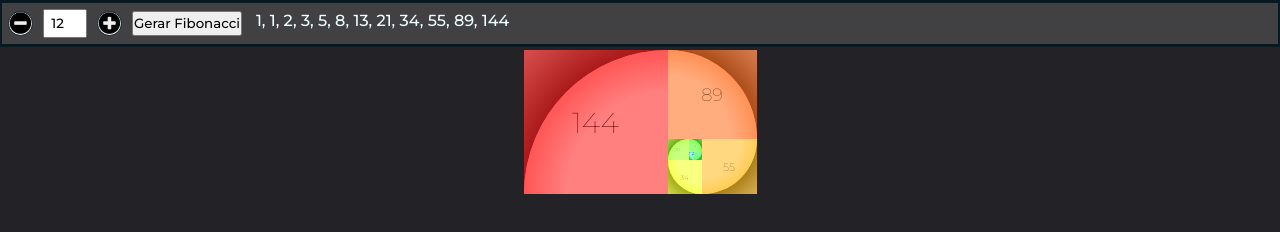
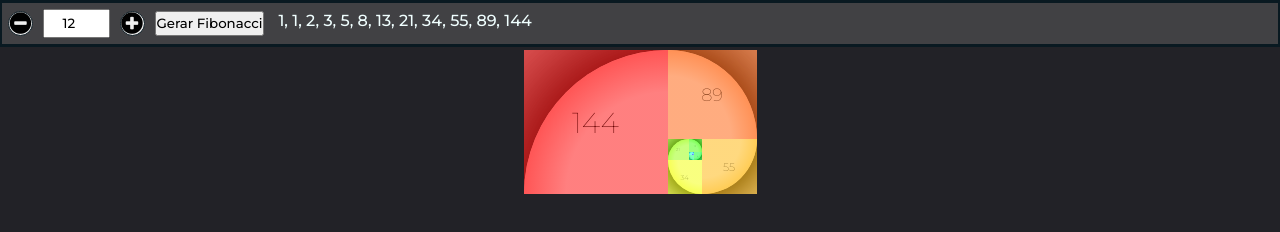
Before and after one commit to luizthadeu/fibonacci-web, a plain HTML site: page index.html in a window 1280 px wide. Drawn offline with Linux system fonts and the light colour scheme.

Commit message:
css(Layout): adjust more styles

```diff
--- a/styles.css
+++ b/styles.css
@@ -70,6 +70,7 @@ body
 
 .controls input {
   text-align: center;
+  width: calc(var(--controls-height) * 2.5);
 }
 
 .result {
```
